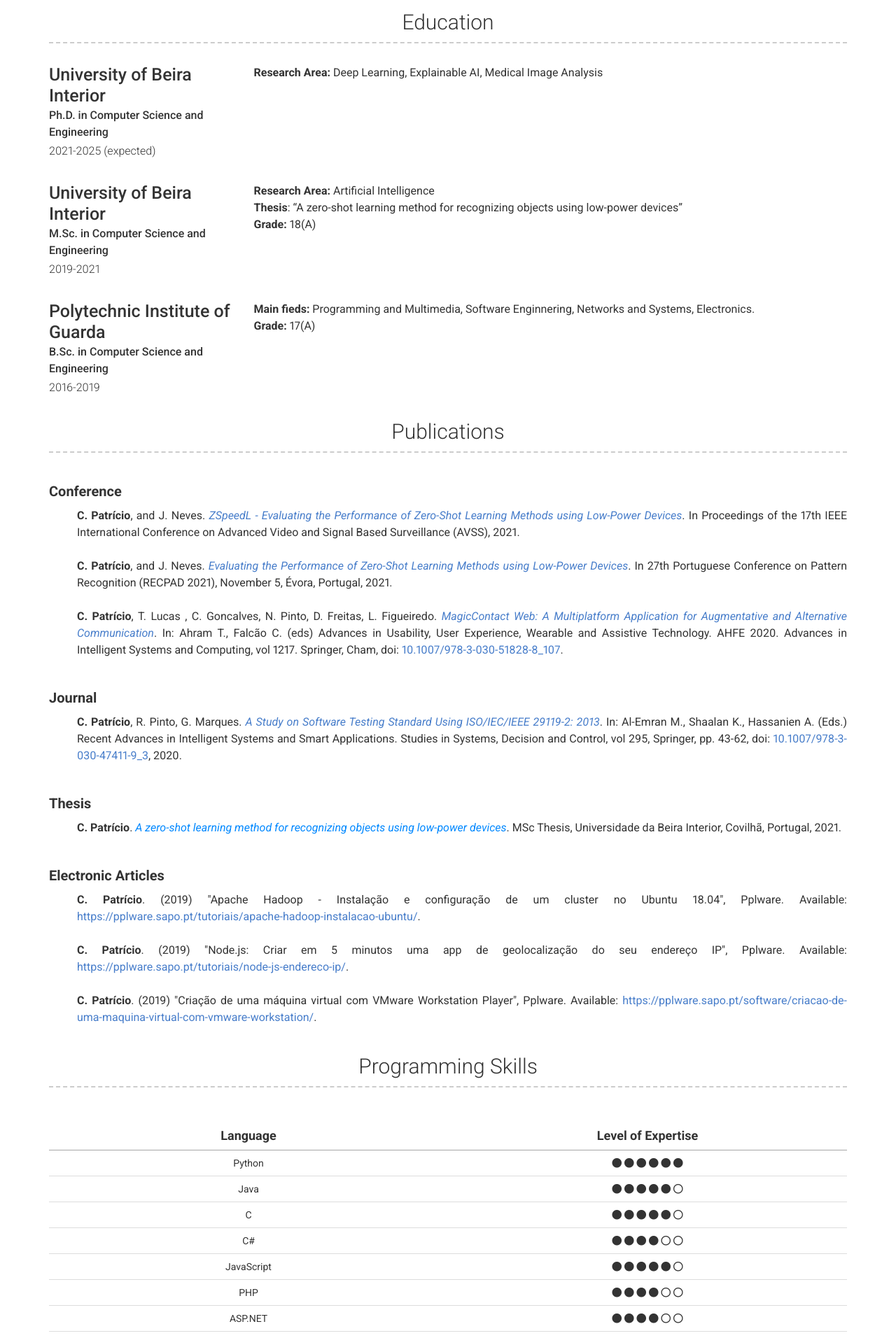
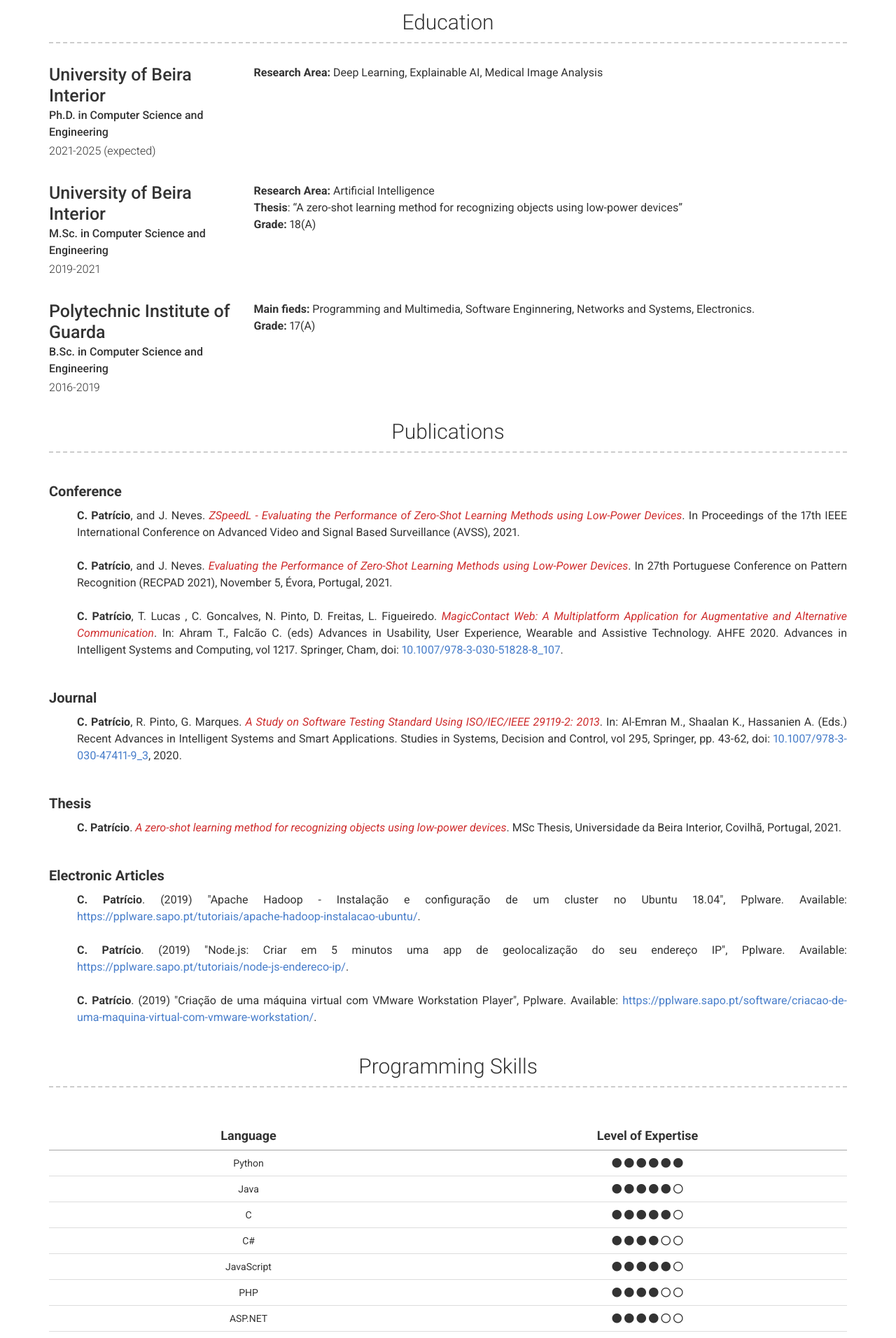
Before and after one commit to CristianoPatricio/cristianopatricio.github.io, a Jekyll site: the page built from index.md, in a window 1280 px wide. Shown: the part 891-2803 px from the top of the page at 70% size. Built offline with Jekyll 4.4.1, drawn with Linux system fonts in a browser that asks for light colours; nearby versions of some CDN libraries.

Commit message:
Update _config.yml

```diff
--- a/_config.yml
+++ b/_config.yml
@@ -54,22 +54,22 @@ publications: |
     <p style="font-size:20px;"><b>Conference</b></p>
     <ul style="list-style-type: none;" >
         <li>
-            <b>C. Patrício</b>, and J. Neves. <a href="https://arxiv.org/pdf/2110.04535.pdf" style="color: ##cf2e2e;" target="blank"><em>ZSpeedL - Evaluating the Performance of Zero-Shot Learning Methods using Low-Power Devices</em></a>. In Proceedings of the 17th IEEE International Conference on Advanced Video and Signal Based Surveillance (AVSS), 2021.
+            <b>C. Patrício</b>, and J. Neves. <a href="https://arxiv.org/pdf/2110.04535.pdf" style="color: #cf2e2e;" target="blank"><em>ZSpeedL - Evaluating the Performance of Zero-Shot Learning Methods using Low-Power Devices</em></a>. In Proceedings of the 17th IEEE International Conference on Advanced Video and Signal Based Surveillance (AVSS), 2021.
         </li>
         <br>
         <li>
-            <b>C. Patrício</b>, and J. Neves. <a href="#" style="color: ##cf2e2e;" target="blank"><em>Evaluating the Performance of Zero-Shot Learning Methods using Low-Power Devices</em></a>. In 27th Portuguese Conference on Pattern Recognition (RECPAD 2021), November 5, Évora, Portugal, 2021.
+            <b>C. Patrício</b>, and J. Neves. <a href="#" style="color: #cf2e2e;" target="blank"><em>Evaluating the Performance of Zero-Shot Learning Methods using Low-Power Devices</em></a>. In 27th Portuguese Conference on Pattern Recognition (RECPAD 2021), November 5, Évora, Portugal, 2021.
         </li>
         <br>
         <li>
-            <b>C. Patrício</b>, T. Lucas , C. Goncalves, N. Pinto, D. Freitas, L. Figueiredo. <a href="https://link.springer.com/chapter/10.1007%2F978-3-030-51828-8_107" style="color: ##cf2e2e;" target="blank"><em>MagicContact Web: A Multiplatform Application for Augmentative and Alternative Communication</em></a>. In: Ahram T., Falcão C. (eds) Advances in Usability, User Experience, Wearable and Assistive Technology. AHFE 2020. Advances in Intelligent Systems and Computing, vol 1217. Springer, Cham, doi: <a href="https://doi.org/10.1007/978-3-030-51828-8_107">10.1007/978-3-030-51828-8_107</a>.
+            <b>C. Patrício</b>, T. Lucas , C. Goncalves, N. Pinto, D. Freitas, L. Figueiredo. <a href="https://link.springer.com/chapter/10.1007%2F978-3-030-51828-8_107" style="color: #cf2e2e;" target="blank"><em>MagicContact Web: A Multiplatform Application for Augmentative and Alternative Communication</em></a>. In: Ahram T., Falcão C. (eds) Advances in Usability, User Experience, Wearable and Assistive Technology. AHFE 2020. Advances in Intelligent Systems and Computing, vol 1217. Springer, Cham, doi: <a href="https://doi.org/10.1007/978-3-030-51828-8_107">10.1007/978-3-030-51828-8_107</a>.
         </li>
     </ul>
     <br>
     <p style="font-size:20px;"><b>Journal</b></p>
     <ul style="list-style-type: none;" >
         <li>
-        <b>C. Patrício</b>, R. Pinto, G. Marques. <a href="https://link.springer.com/chapter/10.1007/978-3-030-47411-9_3#citeas" style="color: ##cf2e2e;" target="blank"><em>A Study on Software Testing
+        <b>C. Patrício</b>, R. Pinto, G. Marques. <a href="https://link.springer.com/chapter/10.1007/978-3-030-47411-9_3#citeas" style="color: #cf2e2e;" target="blank"><em>A Study on Software Testing
     Standard Using ISO/IEC/IEEE 29119-2: 2013</em></a>. In: Al-Emran M., Shaalan K.,
     Hassanien A. (Eds.) Recent Advances in Intelligent Systems and Smart
     Applications. Studies in Systems, Decision and Control, vol 295, Springer,
@@ -80,7 +80,7 @@ publications: |
     <p style="font-size:20px;"><b>Thesis</b></p>
     <ul style="list-style-type: none;" >
         <li>
-            <b>C. Patrício</b>. <a href="" style="color: #0088FF;" target="blank"><em>A zero-shot learning method for recognizing objects using low-power devices</em></a>. MSc Thesis, Universidade da Beira Interior, Covilhã, Portugal, 2021.
+            <b>C. Patrício</b>. <a href="" style="color: #cf2e2e;" target="blank"><em>A zero-shot learning method for recognizing objects using low-power devices</em></a>. MSc Thesis, Universidade da Beira Interior, Covilhã, Portugal, 2021.
         </li>
     </ul>
     <br>
```
